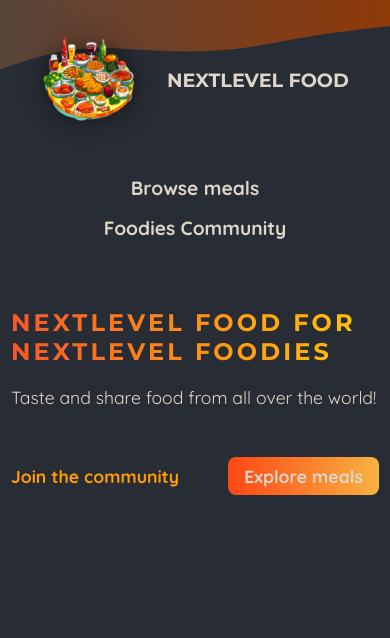
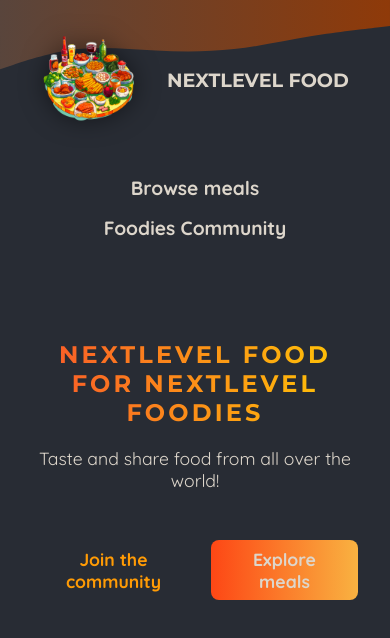
Before and after one commit to Danielle-Luz/foodies-nextjs-project, a Next.js app: page / in a window 390 px wide. Shown: the top 638 px of the page. Built offline with nearby package versions, Linux system fonts and the light colour scheme.

Commit message:
feat: add space around components and centralize content on small devices

```diff
--- a/app/globals.css
+++ b/app/globals.css
@@ -66,3 +66,13 @@ svg {
   font-weight: 500;
   color: #ddd8d8;
 }
+
+.horizontal-spacing {
+  padding: 2rem 6rem;
+}
+
+@media (max-width: 1060px) {
+  .horizontal-spacing {
+    padding: 2rem 2rem;
+  }
+}
--- a/app/page.js
+++ b/app/page.js
@@ -4,7 +4,7 @@ import styles from  "./styles.module.css";
 
 export default function Home() {
   return (
-    <>
+    <main className="horizontal-spacing">
       <section className={styles.hero}>
         <article className={styles["hero-content"]}>
           <div>
@@ -17,9 +17,9 @@ export default function Home() {
           </div>
         </article>
       </section>
-      <main>
+      <section>
         <h1></h1>
-      </main>
-    </>
+      </section>
+    </main>
   );
 }
--- a/app/styles.module.css
+++ b/app/styles.module.css
@@ -34,6 +34,7 @@
   align-items: center;
   display: flex;
   font-weight: bold;
+  gap: 1rem;
   justify-content: space-between;
 }
 
@@ -54,3 +55,9 @@
   padding: 0.5rem 1rem;
   border-radius: 0.5rem;
 }
+
+@media (max-width: 450px) {
+  .hero {
+    text-align: center;
+  }
+}
--- a/components/header/header.js
+++ b/components/header/header.js
@@ -5,7 +5,7 @@ import Image from "next/image";
 
 export default function Header() {
   return (
-    <header className={styles.header}>
+    <header className={`${styles.header} horizontal-spacing`}>
       <Link className={styles.logo} href="./">
         <Image src={logo} alt="Ilustration of different types of meals over a plate" priority />
         <h1>NextLevel Food</h1>
--- a/components/header/styles.module.css
+++ b/components/header/styles.module.css
@@ -3,7 +3,6 @@
   display: flex;
   gap: 4rem;
   justify-content: space-between;
-  padding: 2rem 6rem;
 }
 
 .logo {
@@ -51,12 +50,6 @@
   text-shadow: 0 0 0 rgba(248, 190, 42, 0.8);
 }
 
-@media (max-width: 1060px) {
-  .header {
-    padding: 2rem 2rem;
-  }
-}
-
 @media (max-width: 720px) {
   .header {
     flex-direction: column;
```
